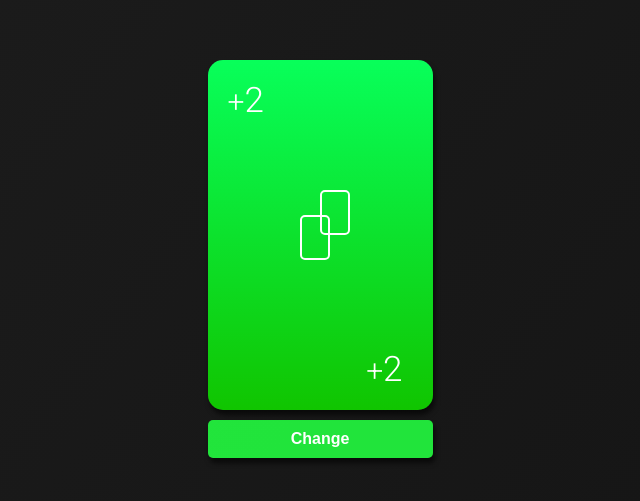
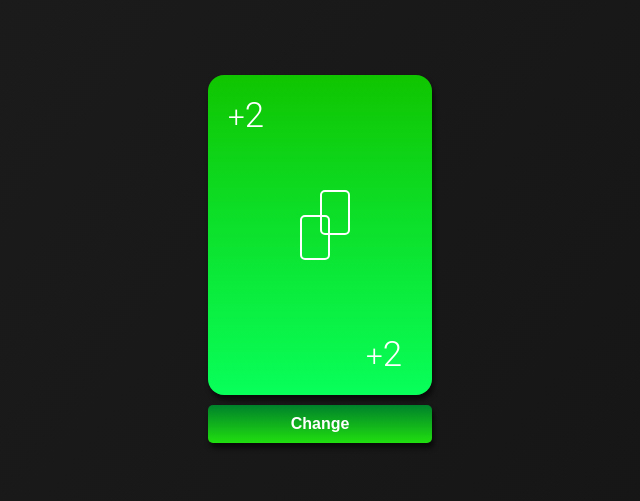
Before and after one commit to WillAngelis/Cards-Uno, a plain HTML site: page index.html in a window 1280 px wide. Shown: the part 141-642 px from the top of the page, without its empty margins (320-960 px from the left). Drawn offline with Linux system fonts and the light colour scheme.

Commit message:
arquivo css

```diff
--- a/css/style.css
+++ b/css/style.css
@@ -1,5 +1,3 @@
-@import url("https://fonts.googleapis.com/css2?family=Poppins:wght@100;200;300;400;500;600;800&family=Roboto:wght@100;300;400;500;700&display=swap");
-
 html,
 body,
 p,
@@ -10,90 +8,92 @@ span {
   box-sizing: border-box;
   font-family: "Roboto", sans-serif;
 }
+
+body,
+.card__container,
+.minicard__container,
+.main__container {
+  display: flex;
+}
+
+body,
+.minicard__container {
+  justify-content: center;
+}
+
 body {
   height: 100vh;
-  display: flex;
-  justify-content: center;
   align-items: center;
-  background: linear-gradient(
-    127deg,
-    rgba(29, 29, 29, 1) 0%,
-    rgba(20, 20, 20, 1) 100%
-  );
+  background: linear-gradient(127deg, #1d1d1d 0%, #141414 100%);
 }
+
 .card__container {
-  width: 225px;
-  height: 350px;
-  background: linear-gradient(
-    to top,
-    rgb(16, 197, 0) 0%,
-    rgba(8, 255, 90, 1) 100%
-  );
-  border-radius: 15px;
-  display: flex;
+  width: 14rem;
+  height: 20rem;
+  background: linear-gradient(to bottom, #10c500 0%, #08ff5a 100%);
+  border-radius: 1rem;
   justify-content: space-around;
   position: relative;
-  box-shadow: 2px 5px 5px rgb(0,0,0,0.6)
+  box-shadow: 2px 5px 5px rgba(0, 0, 0, 0.6);
 }
-.add__icon {
-  font-size: 30px;
+.card__container .add__icon {
+  font-size: 1.85rem;
 }
-.number {
-  font-size: 35px;
+.card__container .number {
+  font-size: 2.18rem;
   font-weight: 300;
   color: white;
 }
-.minicard__container {
+.card__container .minicard__container {
   align-self: center;
   position: relative;
-  display: flex;
-  justify-content: center;
 }
-.mini__card {
-  width: 30px;
-  height: 45px;
-  background: none;
+.card__container .minicard__container .mini__card {
+  width: 1.87rem;
+  height: 2.8rem;
   border: 2px solid white;
   border-radius: 5px;
 }
-.top {
-  top: 20px;
-  left: 20px;
+.card__container .top {
+  top: 1.25rem;
+  left: 1.25rem;
 }
-.bottom {
-  bottom: 20px;
-  right: 30px;
+.card__container .bottom {
+  bottom: 1.25rem;
+  right: 1.875rem;
 }
-.left {
-  right: -10px;
-  top: -20px;
+.card__container .left {
+  right: -0.625rem;
+  top: -1.25rem;
 }
-.right {
+.card__container .right {
   left: 0;
   bottom: 0;
 }
-.right,
-.left,
-.top,
-.bottom {
+.card__container .right,
+.card__container .left,
+.card__container .top,
+.card__container .bottom {
   position: absolute;
 }
-.main__container{
-  display: flex;
+
+.main__container {
   flex-direction: column;
 }
-.btn__card-change{
+.main__container .btn__card-change {
   padding: 10px;
   margin-top: 10px;
   border-radius: 5px;
   border: none;
   font-size: 1em;
   font-weight: 600;
-  color: rgb(255, 255, 255);
-  background:rgba(35, 252, 64, 0.897);
+  color: white;
+  background: linear-gradient(to top, #20df0f 0%, #00812b 100%);
   cursor: pointer;
-  box-shadow: 2px 5px 5px rgb(0,0,0,0.6)
+  box-shadow: 2px 5px 5px rgba(0, 0, 0, 0.6);
 }
-.btn__card-change:active{
-  background:rgba(14, 14, 14, 0.671) ;
+.main__container .btn__card-change:active {
+  background: rgba(14, 14, 14, 0.671);
 }
+
+/*# sourceMappingURL=style.css.map */
```
